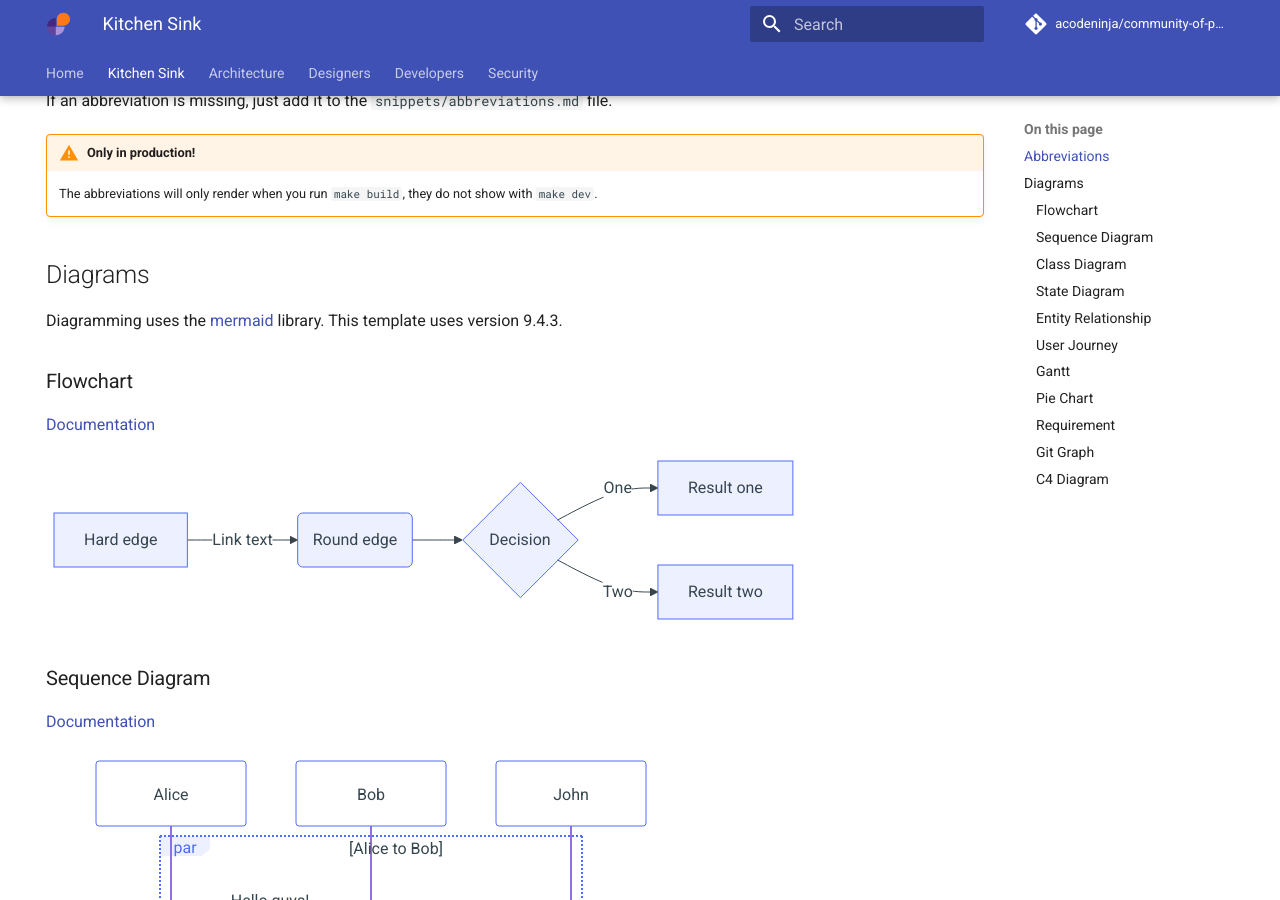
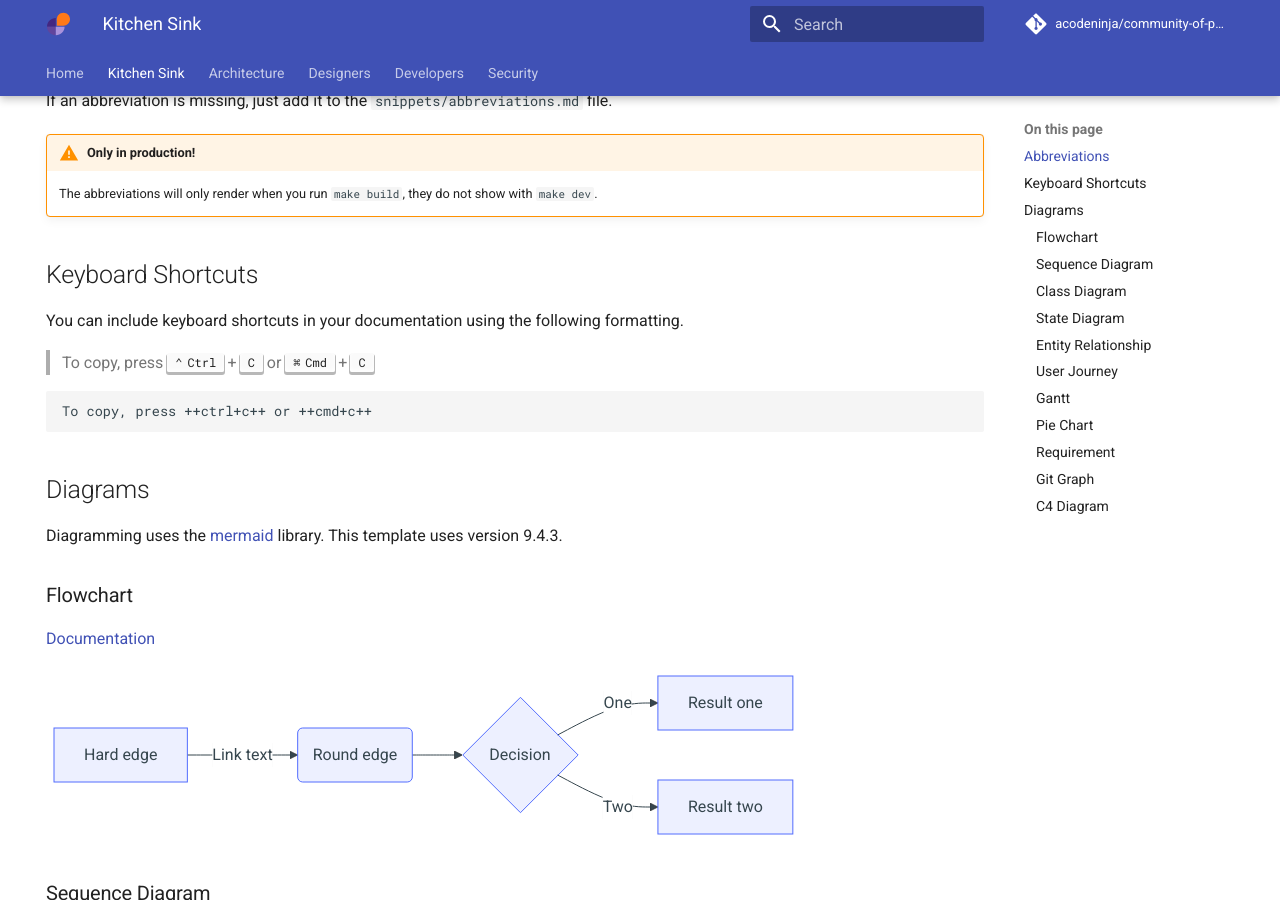
Before and after one commit to acodeninja/community-of-practice-template, an MkDocs documentation site: the page built from docs/kitchen-sink.md, in a window 1280 px wide and 900 px high, scrolled down 341 px. Built offline with MkDocs 1.6.1 and Material for MkDocs 9.7.7, drawn with Linux system fonts in a browser that asks for light colours; comment, search, counter and statistics services are not loaded.

Commit message:
Add keyboard shortcuts

````diff
--- a/docs/kitchen-sink.md
+++ b/docs/kitchen-sink.md
@@ -19,6 +19,18 @@ If an abbreviation is missing, just add it to the `snippets/abbreviations.md` fi
 !!! warning "Only in production!"
 
     The abbreviations will only render when you run `make build`, they do not show with `make dev`.
+
+
+## Keyboard Shortcuts
+
+You can include keyboard shortcuts in your documentation using the following formatting.
+
+> To copy, press ++ctrl+c++ or ++cmd+c++
+
+```
+To copy, press ++ctrl+c++ or ++cmd+c++
+```
+
 
 ## Diagrams
 
--- a/mkdocs.production.yml
+++ b/mkdocs.production.yml
@@ -5,6 +5,7 @@ markdown_extensions:
   - pymdownx.details
   - attr_list
   - abbr
+  - pymdownx.keys
   - toc:
       permalink: true
       title: On this page
--- a/mkdocs.yml
+++ b/mkdocs.yml
@@ -28,6 +28,7 @@ markdown_extensions:
   - pymdownx.details
   - attr_list
   - abbr
+  - pymdownx.keys
   - toc:
       permalink: true
       title: On this page
````
